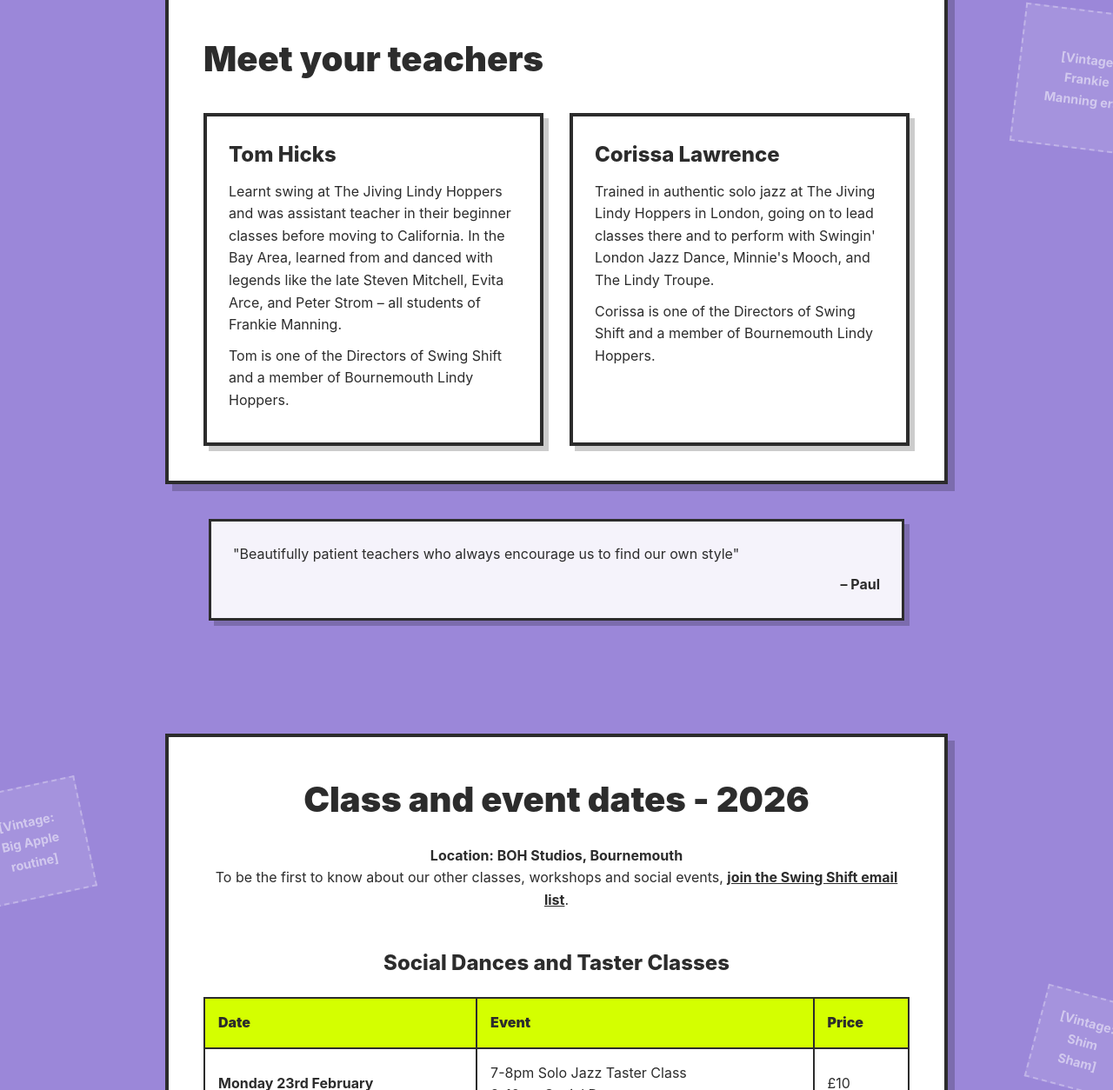
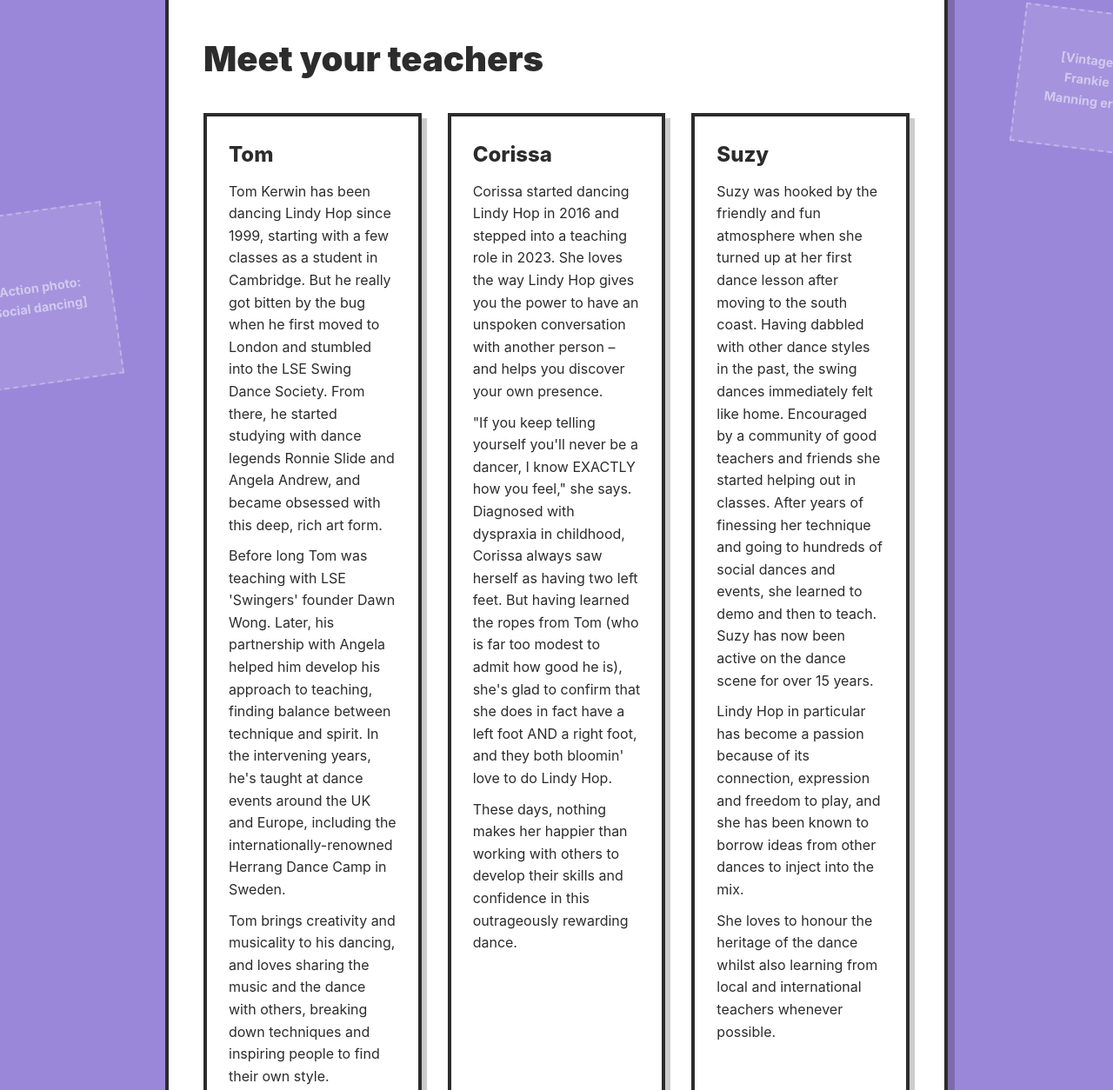
Before and after one commit to swingshiftlindyhop/swingshift-landing, a plain HTML site: page index.html in a window 1280 px wide. Shown: the part 6674-7928 px from the top of the page at 87% size. Drawn offline with Linux system fonts and the light colour scheme.

Commit message:
Add files via upload

```diff
--- a/index.html
+++ b/index.html
@@ -777,18 +777,32 @@
                 [Vintage:<br>Frankie Manning era]
             </div>
 
+            <!-- Action photo -->
+            <div class="floating-img" style="position: absolute; left: -80px; top: 250px; width: 170px; height: 200px; transform: rotate(-8deg);">
+                [Action photo:<br>Social dancing]
+            </div>
+
             <div class="content-box">
                 <h2>Meet your teachers</h2>
                 <div class="teacher-grid">
                     <div class="teacher-card">
-                        <h3>Tom Hicks</h3>
-                        <p>Learnt swing at The Jiving Lindy Hoppers and was assistant teacher in their beginner classes before moving to California. In the Bay Area, learned from and danced with legends like the late Steven Mitchell, Evita Arce, and Peter Strom – all students of Frankie Manning.</p>
-                        <p>Tom is one of the Directors of Swing Shift and a member of Bournemouth Lindy Hoppers.</p>
+                        <h3>Tom</h3>
+                        <p>Tom Kerwin has been dancing Lindy Hop since 1999, starting with a few classes as a student in Cambridge. But he really got bitten by the bug when he first moved to London and stumbled into the LSE Swing Dance Society. From there, he started studying with dance legends Ronnie Slide and Angela Andrew, and became obsessed with this deep, rich art form.</p>
+                        <p>Before long Tom was teaching with LSE 'Swingers' founder Dawn Wong. Later, his partnership with Angela helped him develop his approach to teaching, finding balance between technique and spirit. In the intervening years, he's taught at dance events around the UK and Europe, including the internationally-renowned Herrang Dance Camp in Sweden.</p>
+                        <p>Tom brings creativity and musicality to his dancing, and loves sharing the music and the dance with others, breaking down techniques and inspiring people to find their own style.</p>
+                        <p>He has also been known to DJ swing dance events in London, Stockholm and beyond (his extremely cool DJ name is TK Mixx).</p>
                     </div>
                     <div class="teacher-card">
-                        <h3>Corissa Lawrence</h3>
-                        <p>Trained in authentic solo jazz at The Jiving Lindy Hoppers in London, going on to lead classes there and to perform with Swingin' London Jazz Dance, Minnie's Mooch, and The Lindy Troupe.</p>
-                        <p>Corissa is one of the Directors of Swing Shift and a member of Bournemouth Lindy Hoppers.</p>
+                        <h3>Corissa</h3>
+                        <p>Corissa started dancing Lindy Hop in 2016 and stepped into a teaching role in 2023. She loves the way Lindy Hop gives you the power to have an unspoken conversation with another person – and helps you discover your own presence.</p>
+                        <p>"If you keep telling yourself you'll never be a dancer, I know EXACTLY how you feel," she says. Diagnosed with dyspraxia in childhood, Corissa always saw herself as having two left feet. But having learned the ropes from Tom (who is far too modest to admit how good he is), she's glad to confirm that she does in fact have a left foot AND a right foot, and they both bloomin' love to do Lindy Hop.</p>
+                        <p>These days, nothing makes her happier than working with others to develop their skills and confidence in this outrageously rewarding dance.</p>
+                    </div>
+                    <div class="teacher-card">
+                        <h3>Suzy</h3>
+                        <p>Suzy was hooked by the friendly and fun atmosphere when she turned up at her first dance lesson after moving to the south coast. Having dabbled with other dance styles in the past, the swing dances immediately felt like home. Encouraged by a community of good teachers and friends she started helping out in classes. After years of finessing her technique and going to hundreds of social dances and events, she learned to demo and then to teach. Suzy has now been active on the dance scene for over 15 years.</p>
+                        <p>Lindy Hop in particular has become a passion because of its connection, expression and freedom to play, and she has been known to borrow ideas from other dances to inject into the mix.</p>
+                        <p>She loves to honour the heritage of the dance whilst also learning from local and international teachers whenever possible.</p>
                     </div>
                 </div>
             </div>
```
